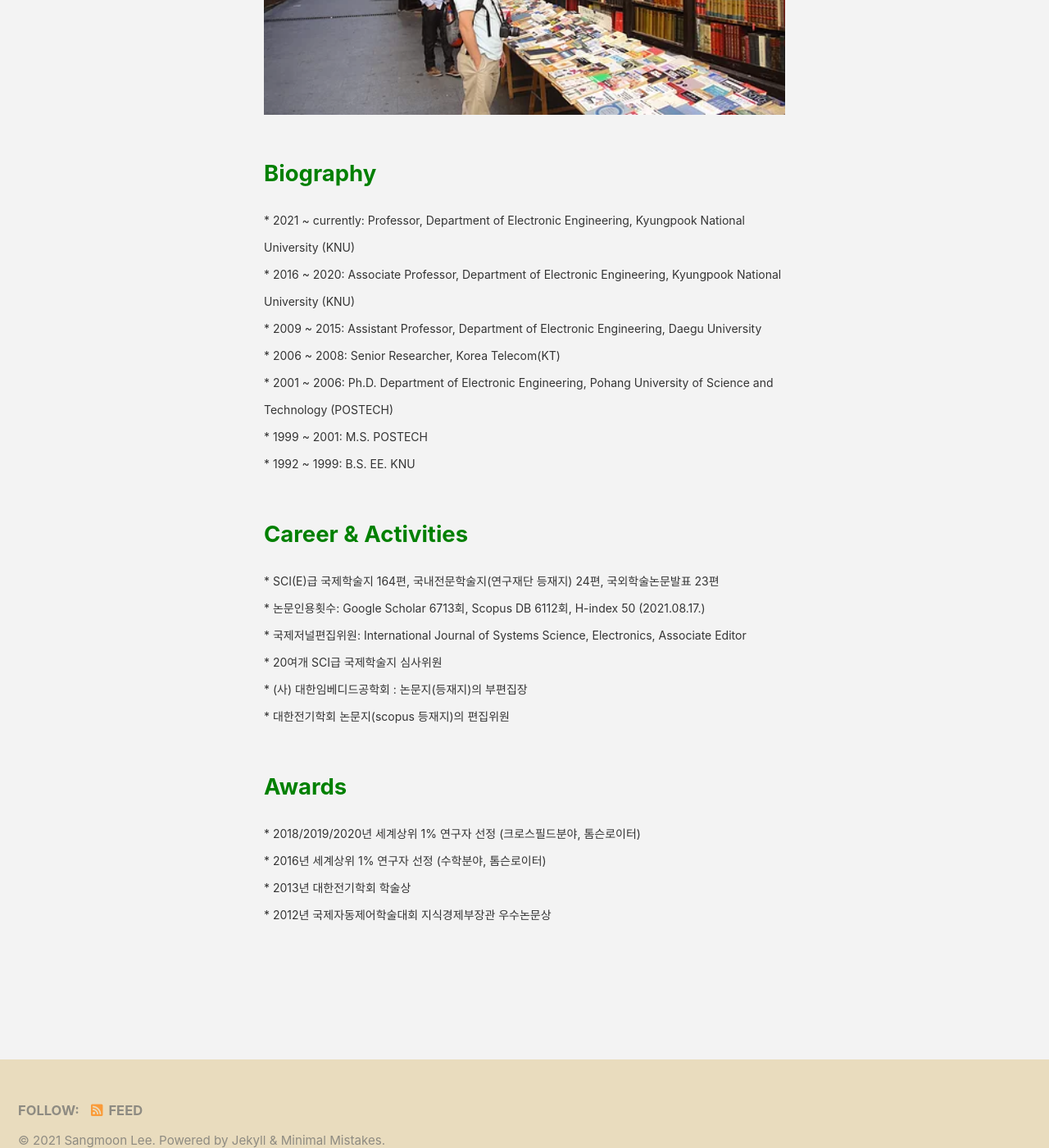
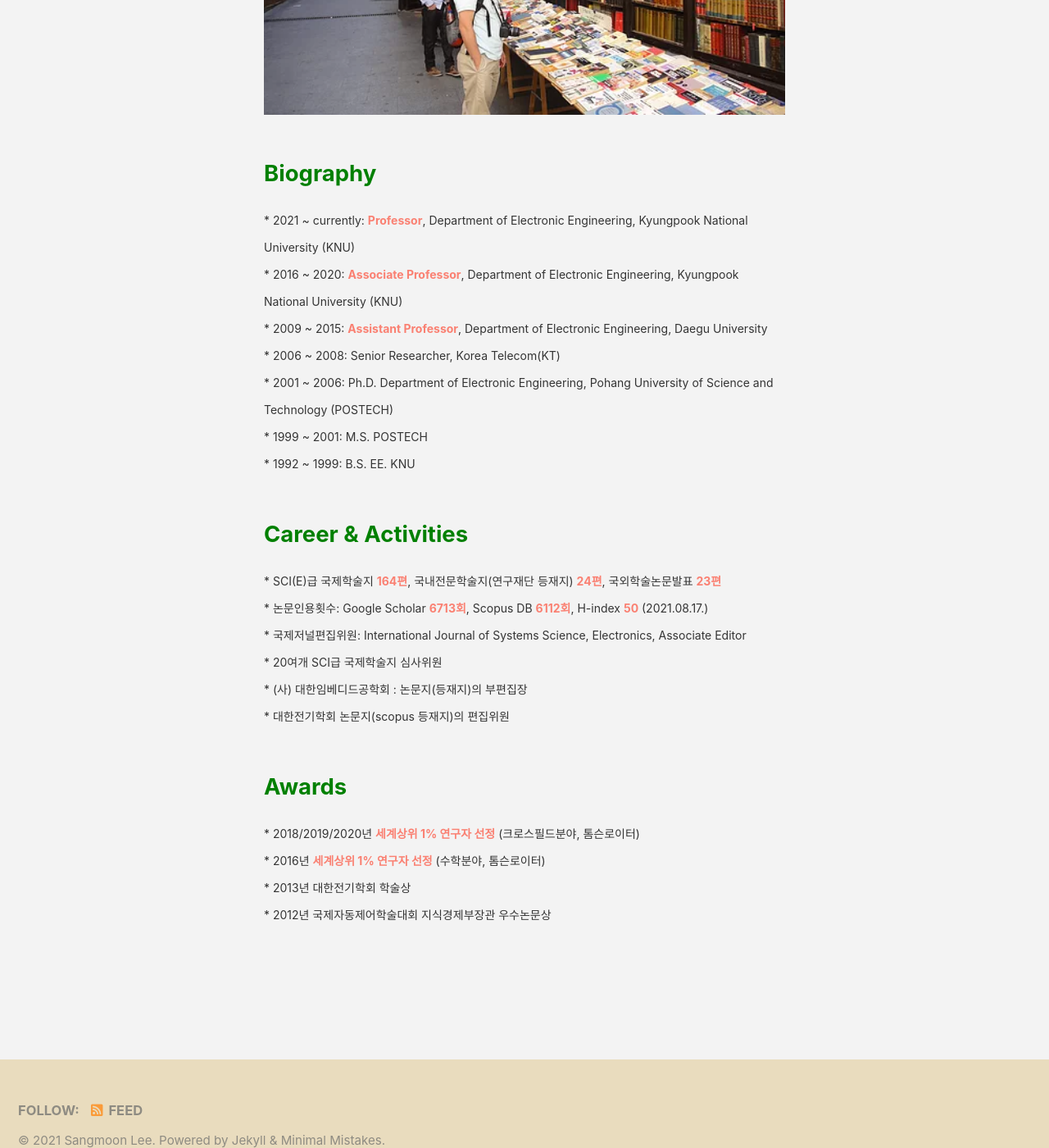
Before and after one commit to CPSC-LAB/CPSC-LAB.github.io, a Jekyll site: the page built from _pages/professor.md, in a window 1280 px wide and 1400 px high, scrolled down 387 px. Shown: the whole window at 82% size. Built offline with Jekyll 4.4.1, drawn with Linux system fonts in a browser that asks for light colours; cached includes are drawn as plain includes.

Commit message:
Update professor.md

```diff
--- a/_pages/professor.md
+++ b/_pages/professor.md
@@ -7,24 +7,24 @@ layout: categories
 <p align="center"><img src="/assets/images/professor.jpg" width="650"></p>
 
 ## <span style="color:green">Biography</span>
-<span style='font-size: 14px'>* 2021 ~ currently: Professor, Department of Electronic Engineering, Kyungpook National University (KNU)<br></span>
-<span style='font-size: 14px'>* 2016 ~ 2020: Associate Professor, Department of Electronic Engineering, Kyungpook National University (KNU)<br></span>
-<span style='font-size: 14px'>* 2009 ~ 2015: Assistant Professor, Department of Electronic Engineering, Daegu University<br></span>
+<span style='font-size: 14px'>* 2021 ~ currently: <span style="color:salmon"><b>Professor</b></span>, Department of Electronic Engineering, Kyungpook National University (KNU)<br></span>
+<span style='font-size: 14px'>* 2016 ~ 2020: <span style="color:salmon"><b>Associate Professor</b></span>, Department of Electronic Engineering, Kyungpook National University (KNU)<br></span>
+<span style='font-size: 14px'>* 2009 ~ 2015: <span style="color:salmon"><b>Assistant Professor</b></span>, Department of Electronic Engineering, Daegu University<br></span>
 <span style='font-size: 14px'>* 2006 ~ 2008: Senior Researcher, Korea Telecom(KT)<br></span>
 <span style='font-size: 14px'>* 2001 ~ 2006: Ph.D. Department of Electronic Engineering, Pohang University of Science and Technology (POSTECH)<br></span>
 <span style='font-size: 14px'>* 1999 ~ 2001: M.S. POSTECH<br></span>
 <span style='font-size: 14px'>* 1992 ~ 1999: B.S. EE. KNU<br></span>
 
 ## <span style="color:green">Career & Activities</span>
-<span style='font-size: 14px'>* SCI(E)급 국제학술지 164편, 국내전문학술지(연구재단 등재지) 24편, 국외학술논문발표 23편<br></span>
-<span style='font-size: 14px'>* 논문인용횟수: Google Scholar 6713회, Scopus DB 6112회, H-index 50 (2021.08.17.)<br></span>
+<span style='font-size: 14px'>* SCI(E)급 국제학술지 <span style="color:salmon"><b>164편</b></span>, 국내전문학술지(연구재단 등재지) <span style="color:salmon"><b>24편</b></span>, 국외학술논문발표 <span style="color:salmon"><b>23편</b></span><br></span>
+<span style='font-size: 14px'>* 논문인용횟수: Google Scholar <span style="color:salmon"><b>6713회</b></span>, Scopus DB <span style="color:salmon"><b>6112회</b></span>, H-index <span style="color:salmon"><b>50</b></span> (2021.08.17.)<br></span>
 <span style='font-size: 14px'>* 국제저널편집위원: International Journal of Systems Science, Electronics, Associate Editor<br></span>
 <span style='font-size: 14px'>* 20여개 SCI급 국제학술지 심사위원<br></span>
 <span style='font-size: 14px'>* (사) 대한임베디드공학회 : 논문지(등재지)의 부편집장<br></span>
 <span style='font-size: 14px'>* 대한전기학회 논문지(scopus 등재지)의 편집위원</span>
 
 ## <span style="color:green">Awards</span>
-<span style='font-size: 14px'>* 2018/2019/2020년 세계상위 1% 연구자 선정 (크로스필드분야, 톰슨로이터)<br></span>
-<span style='font-size: 14px'>* 2016년 세계상위 1% 연구자 선정 (수학분야, 톰슨로이터)<br></span>
+<span style='font-size: 14px'>* 2018/2019/2020년 <span style="color:salmon"><b>세계상위 1% 연구자 선정</b></span> (크로스필드분야, 톰슨로이터)<br></span>
+<span style='font-size: 14px'>* 2016년 <span style="color:salmon"><b>세계상위 1% 연구자 선정</b></span> (수학분야, 톰슨로이터)<br></span>
 <span style='font-size: 14px'>* 2013년 대한전기학회 학술상<br></span>
 <span style='font-size: 14px'>* 2012년 국제자동제어학술대회 지식경제부장관 우수논문상<br></span>
```
